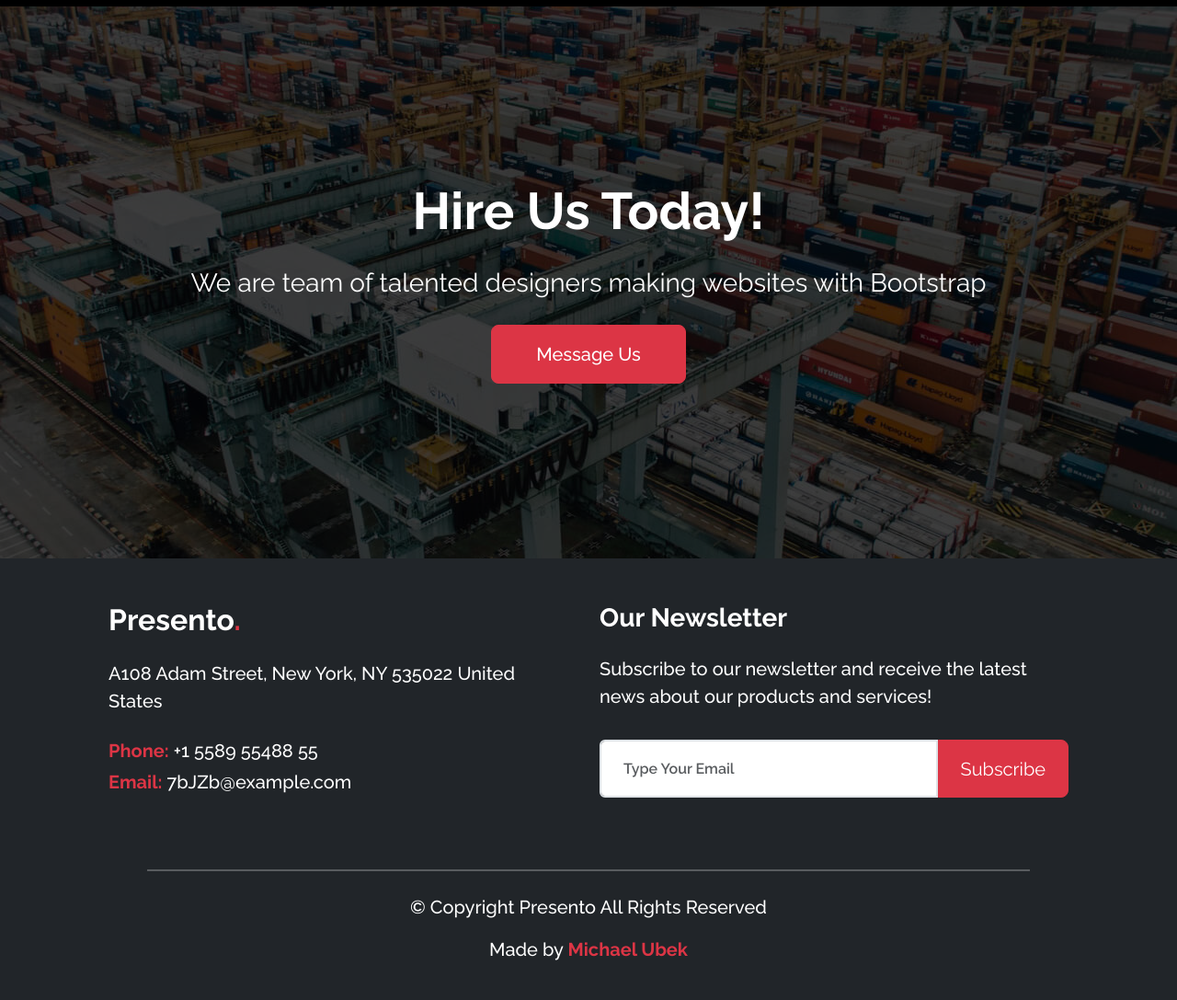
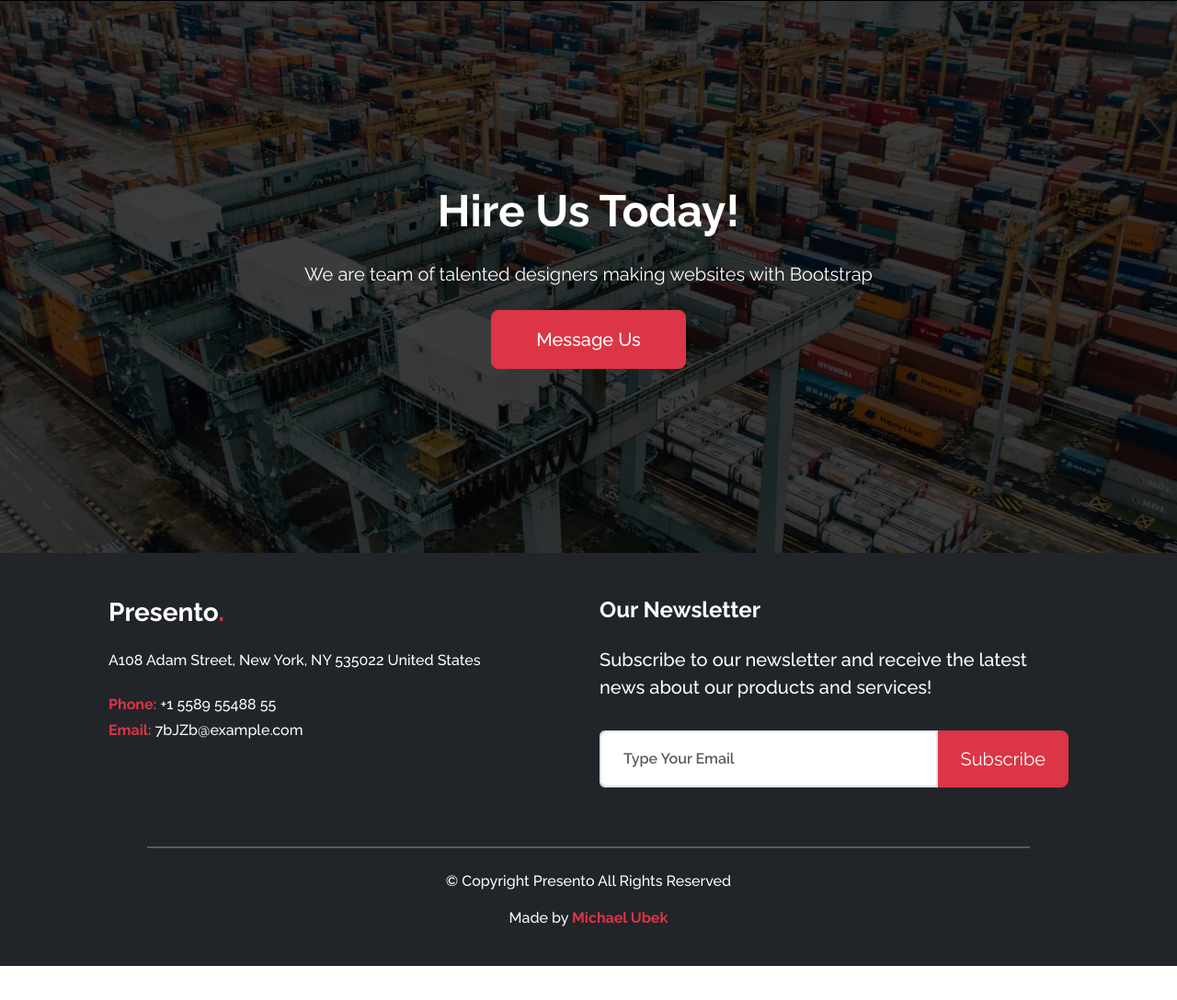
Before and after one commit to UbekM/kc-bootstrap, a plain HTML site: page index.html in a window 1280 px wide. Shown: the part 3061-4148 px from the top of the page at 92% size. After the commit the page ends 4111 px from the top, so only its background shows below. Drawn offline with nearby package versions, Linux system fonts and the light colour scheme.

Commit message:
font changes

```diff
--- a/index.html
+++ b/index.html
@@ -231,18 +231,18 @@
             class="border-3 border-bottom border-danger w-25 h-25 mx-auto"
           ></div>
 
-          <p class="mt-5 fs-5 fw-medium text-center pb-5">
+          <p class="mt-5 fs-6 fw-medium text-center pb-5">
             We offer affordable pricing to meet your needs.
           </p>
           <div class="container p-0">
             <div class="row d-flex align-items-center g-4 g-md-0">
               <div class="box col-md-4">
                 <div class="bg-dark text-white p-5">
-                  <h3 class="fs-2 fw-bold pb-4">Developer Plan</h3>
+                  <h3 class="fs-3 fw-bold pb-4">Developer Plan</h3>
                   <p class="fs-4 fw-medium mb-5 pb-4">
-                    <span class="fs-1 fw-semi-bold">$0</span> / month
+                    <span class="fs-2 fw-semi-bold">$0</span> / month
                   </p>
-                  <ul class="fs-5 fw-medium gap-4 d-flex flex-column mb-5 pb-4">
+                  <ul class="fs-6 fw-medium gap-4 d-flex flex-column mb-5 pb-4">
                     <li>Lorem ipsum dolor sit amet.</li>
                     <li>Lorem ipsum dolor sit amet consectetur adipisicing.</li>
                     <li>
@@ -307,7 +307,6 @@
         </div>
       </section>
 
-
       <!-- Contact -->
       <section
         class="hero section d-flex align-items-center justify-content-center overflow-hidden"
@@ -327,10 +326,10 @@
         >
           <div class="row mx-auto text-center">
             <div class="col-lg-12" data-aos="fade-up">
-              <h2 class="fw-bold mb-4" style="font-size: 3.5rem">
+              <h2 class="fw-bold mb-4" style="font-size: 3rem">
                 Hire Us Today!
               </h2>
-              <p class="fs-3 mb-4">
+              <p class="fs-5 mb-4">
                 We are team of talented designers making websites with Bootstrap
               </p>
               <button class="btn btn-danger btn-lg px-5 py-3 fw-medium">
@@ -346,10 +345,10 @@
         <div class="container p-5">
           <div class="row">
             <div class="content1 col-md-6">
-              <h3 class="fw-bold fs-2 mb-4">
+              <h3 class="fw-bold fs-3 mb-4">
                 Presento<span class="text-danger">.</span>
               </h3>
-              <div class="fs-5 fw-medium">
+              <div class="fs-6 fw-medium">
                 <p class="mb-4 pe-4">
                   A108 Adam Street, New York, NY 535022 United States
                 </p>
@@ -362,7 +361,7 @@
               </div>
             </div>
             <div class="content2 fs-5 fw-medium col-md-6">
-              <h3 class="fs-3 fw-bold pb-3">Our Newsletter</h3>
+              <h3 class="fs-4 fw-bold pb-3">Our Newsletter</h3>
               <p class="pb-3">
                 Subscribe to our newsletter and receive the latest news about
                 our products and services!
@@ -396,7 +395,7 @@
           </div>
         </div>
         <hr class="w-75 mx-auto border-2" />
-        <div class="copy-right text-center fw-medium fs-5 mt-4 pb-4">
+        <div class="copy-right text-center fw-medium fs-6 mt-4 pb-4">
           <p class="">© Copyright Presento All Rights Reserved</p>
           <p>
             Made by
```
